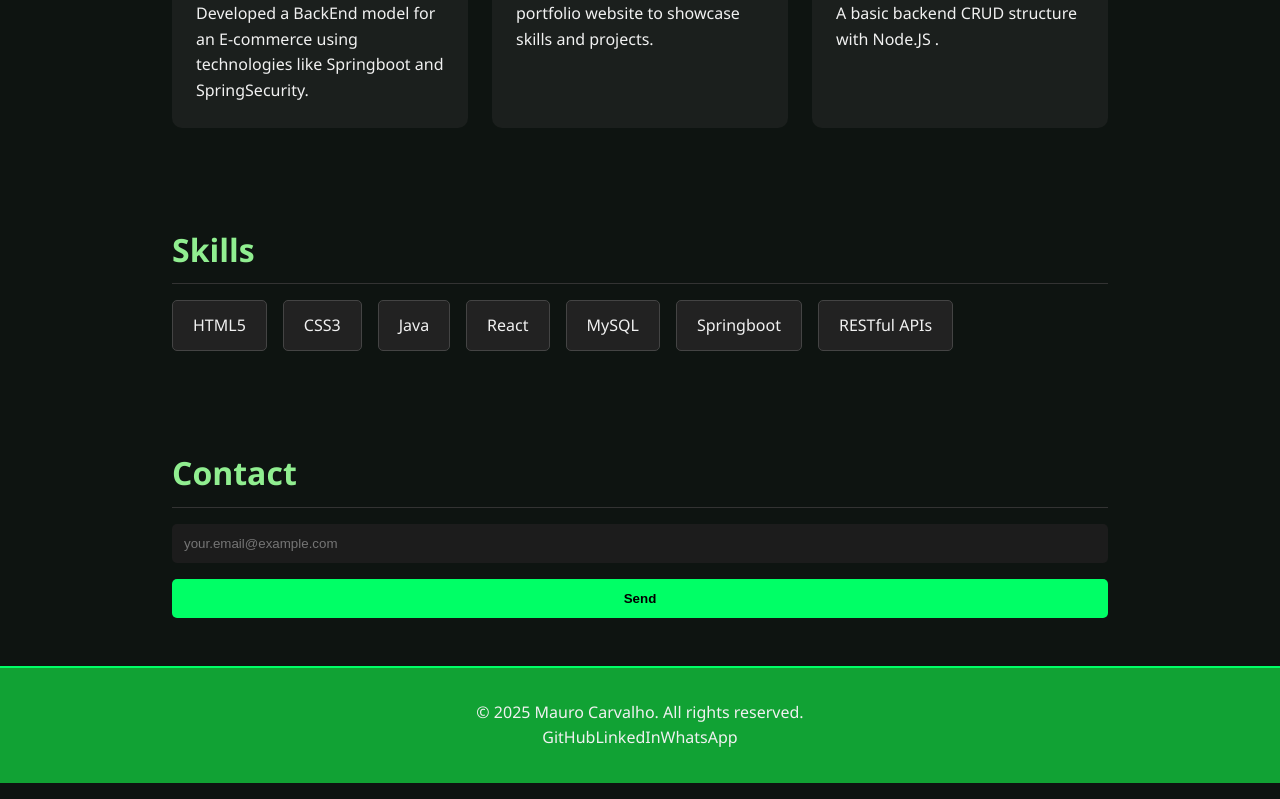
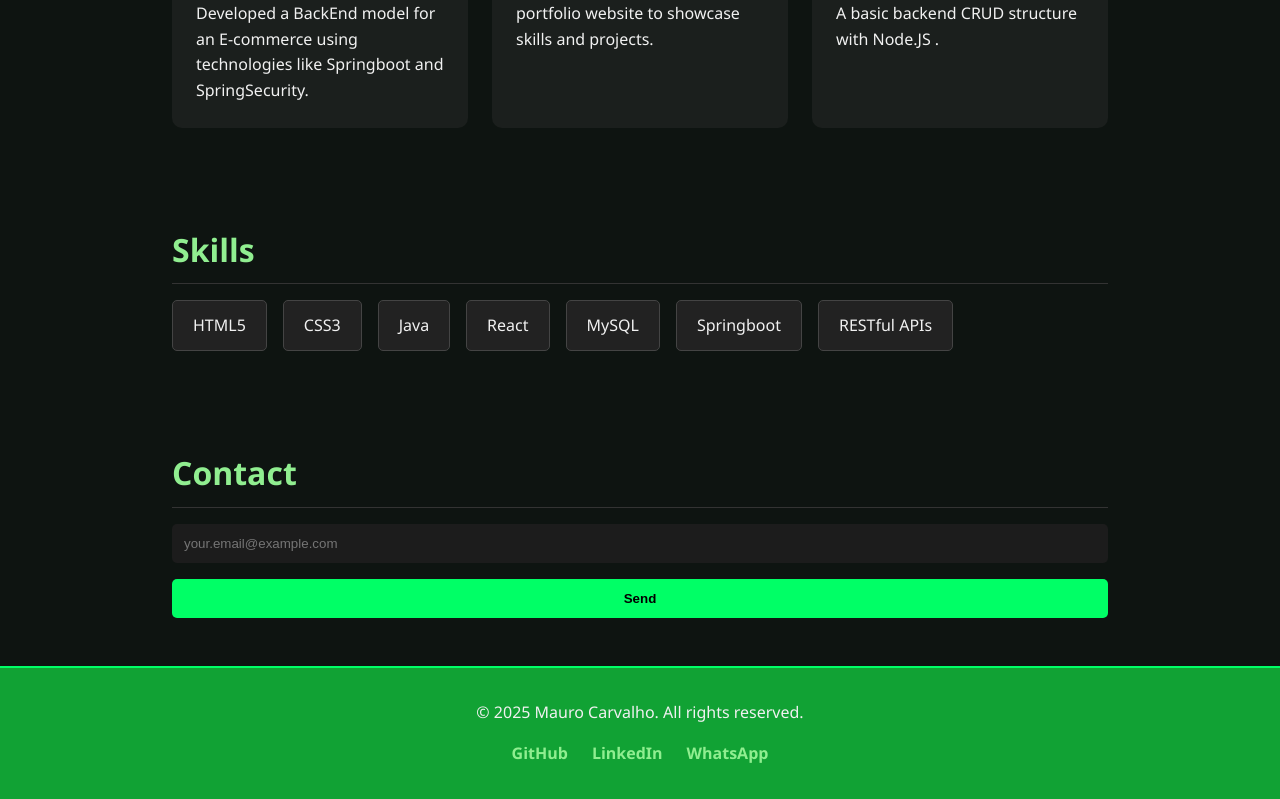
Before and after one commit to maurov1ctor/personal-portifolio, a React (Create React App) app: page / in a window 1280 px wide. Shown: the part 837-1636 px from the top of the page. Built offline with nearby package versions, Linux system fonts and the light colour scheme.

Commit message:
Ajuste no Foot em Desktop 1.2

```diff
--- a/src/index.css
+++ b/src/index.css
@@ -306,3 +306,30 @@ button[type="submit"]:hover {
   position: relative;
   bottom: 0;
 }
+
+.footer-content {
+  max-width: 1000px;
+  margin: 0 auto;
+  display: flex;
+  flex-direction: column;
+  gap: 1rem;
+  align-items: center;
+}
+
+.social-links {
+  display: flex;
+  gap: 1.5rem;
+  flex-wrap: wrap;
+  justify-content: center;
+}
+
+.social-links a {
+  color: #90ee90;
+  text-decoration: none;
+  transition: color 0.3s;
+  font-weight: bold;
+}
+
+.social-links a:hover {
+  color: #00ff66;
+}
```
